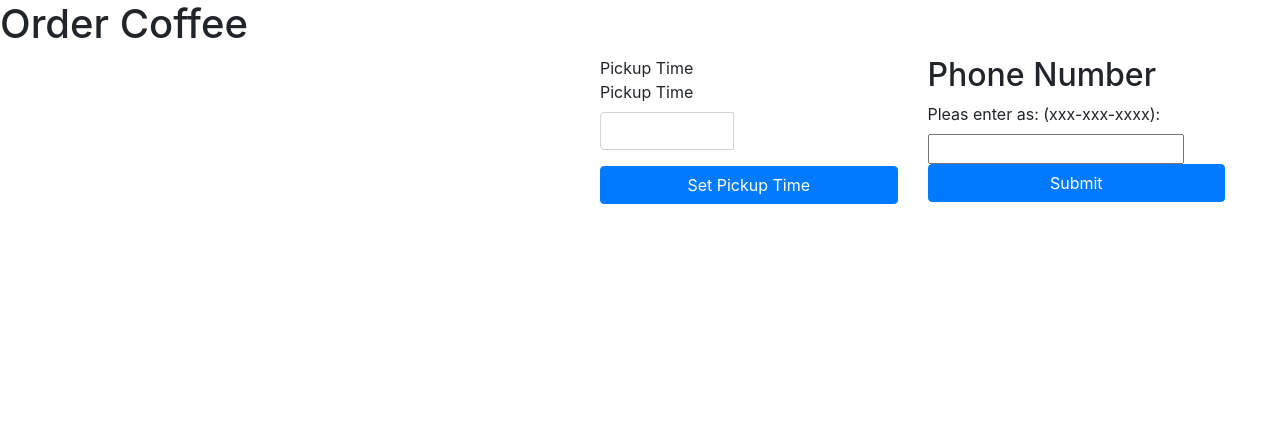
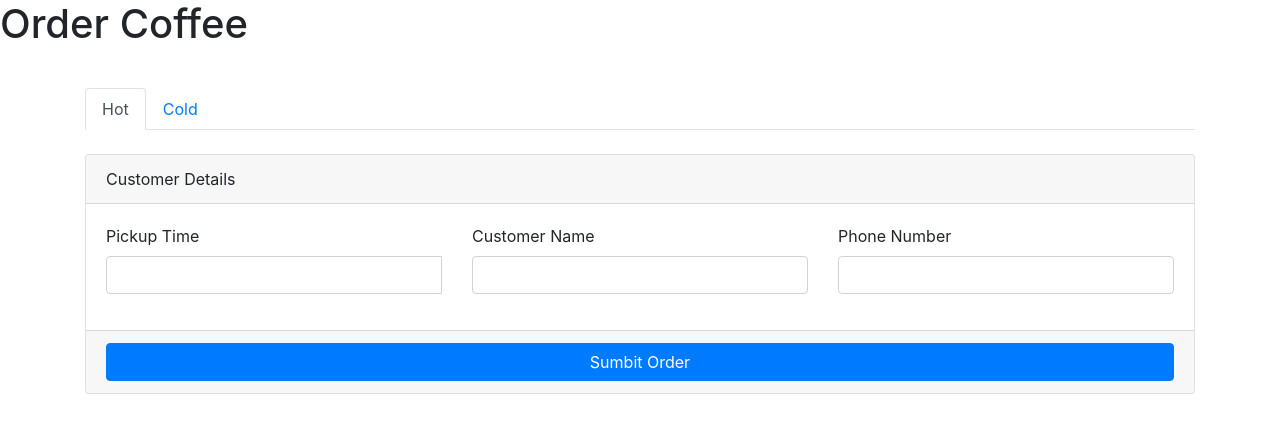
Before and after one commit to captainkev20/marthas_brew, a CodeIgniter app: page /marthas_brew/orders in a window 1280 px wide. Shown: the part 56-489 px from the top of the page. Run offline with CodeIgniter, Linux system fonts and the light colour scheme; data that the repository does not hold is empty; some libraries are stand-ins or nearby versions.

Commit message:
Modified main index.php page layout to display beverages based on hot/cold. Changes w/Trent

```diff
--- a/application/views/orders/index.php
+++ b/application/views/orders/index.php
@@ -24,67 +24,106 @@
             });
         </script>
     </head>
-
-
-
     <body>
+        <div class="container">
+            <form method="post" action="/marthas_brew/orders/submit">
+            <ul class="nav nav-tabs" role="tablist">
+                <li class="nav-item">
+                    <a class="nav-link active" id="hot-tab" data-toggle="tab" href="#hot" role="tab" aria-controls="hot" aria-selected="true">Hot</a>
+                </li>
+                <li class="nav-item">
+                    <a class="nav-link" id="cold-tab" data-toggle="tab" href="#cold" role="tab" aria-controls="Cold" aria-selected="false">Cold</a>
+                </li>
+            </ul>
+            <div class="tab-content">
+                <div class="tab-pane fade show active" id="hot" role="tabpanel" aria-labelledby="hot-tab">
                     <div class="row">
-        <div class="column">
-
-            <div class="container" style="width:600px;">
-                <?php foreach($orders as $order_item):?>
+                        <?php foreach($hot_items as $item):?>
                             <div class="col-md-4">
-                        <div class="card" style="width: 18rem;">
-                            <img class="card-img-top" src="http://localhost:8888/marthas_brew/assets/images/items/<?php echo $order_item['picture']; ?>"
-                                 height="180" width="90" class="img-responsive">
+                                <div class="card">
+                                    <img class="card-img-top"
+                                         src="/marthas_brew/assets/images/items/<?php echo $item['picture']; ?>"
+                                         class="img-responsive">
+                                    <div class="card-header">
+                                        <h3 class="card-title"><?php echo $item['name']; ?></h3>
+                                    </div>
                                     <div class="card-body">
-                                <h5 class="card-title"><?php echo $order_item['name']; ?></h5>
-                                <p class="card-price"><?php echo $order_item['cost']; ?></p>
-                                <p style="text-align:center;color:#04B745;">
-                                    <button type="submit" class="btn btn-primary">Add To Cart</button>
+                                        <p class="card-price"><?php echo $item['cost']; ?></p>
+                                    </div>
+                                    <div class="card-footer">
+                                        <div class="checkbox">
+                                            <label>
+                                                <input type="checkbox" value="<?php echo $item['id']; ?>" name="items[]"> Add to cart
+                                            </label>
                                         </div>
                                     </div>
-                        <br>
+                                </div>
                             </div>
                         <?php endforeach;?>
                     </div>
                 </div>
-
-
-        <div class="col-md-3 col-md-offset-3">
-            <div class="panel panel-primary">
-                <div class="panel-heading">Pickup Time</div>
-                <div class="panel-body">
+                <div class="tab-pane fade" id="cold" role="tabpanel" aria-labelledby="cold-tab">
                     <div class="row">
-                        <div class='col-md-6'>
+                        <?php foreach($cold_items as $item):?>
+                            <div class="col-md-4">
+                                <div class="card">
+                                    <img class="card-img-top"
+                                         src="/marthas_brew/assets/images/items/<?php echo $item['picture']; ?>"
+                                         class="img-responsive">
+                                    <div class="card-header">
+                                        <h3 class="card-title"><?php echo $item['name']; ?></h3>
+                                    </div>
+                                    <div class="card-body">
+                                        <p class="card-price"><?php echo $item['cost']; ?></p>
+                                    </div>
+                                    <div class="card-footer">
+                                        <div class="checkbox">
+                                            <label>
+                                                <input type="checkbox" value="<?php echo $item['id']; ?>" name="items[]"> Add to cart
+                                            </label>
+                                        </div>
+                                    </div>
+                                </div>
+                            </div>
+                        <?php endforeach;?>
+                    </div>
+                </div>
+            </div>
+                    <div class="card card-primary mt-4">
+                        <div class="card-header">Customer Details</div>
+                        <div class="card-body">
+                            <div class="row">
+                                <div class='col-md-4'>
                                     <div class="form-group">
-                                <label class="control-label">Pickup Time</label>
+                                        <label class="control-label" for="pickup_time">Pickup Time</label>
                                         <div class='input-group date' id='datetimepicker1'>
-                                    <input type='text' class="form-control" />
+                                            <input id="pickup_time" name="pickup_time" type='text' class="form-control" />
                                             <span class="input-group-addon">
                                                 <span class="glyphicon glyphicon-calendar"></span>
                                             </span>
                                         </div>
                                     </div>
                                 </div>
+                                <div class="col-md-4">
+                                    <div class="form-group">
+                                        <label class="control-label" for="customer_name">Customer Name</label><br/>
+                                        <input id="customer_name" class="form-control" name="customer_name" type="text" required>
                                     </div>
-                    <input type="submit" class="btn btn-primary" value="Set Pickup Time">
+                                </div>
+                                <div class="col-md-4">
+                                    <div class="form-group">
+                                        <label class="control-label" for="phone_number">Phone Number</label><br/>
+                                        <input id="phone_number" class="form-control" name="phone_number" type="tel" required>
                                     </div>
                                 </div>
                             </div>
-
-        <div class="col-md-3 col-md-offset-3">
-            <form>
-                <h2>Phone Number</h2>
-                <label for="tel_number">Pleas enter as: (xxx-xxx-xxxx):</label><br/>
-                <input id="tel_number" type="tel" pattern=^\d{3}-\d{3}-\d{4}$" required >
-                <br>
-                <input type="submit" class="btn btn-primary" value="Submit">
+                        </div>
+                        <div class="card-footer">
+                            <input type="submit" class="btn btn-primary" value="Sumbit Order">
+                        </div>
+                    </div>
+        </div>
     </form>
-        </div>
-        <!--Close row-->
-    </div>
-
     </body>
 
 </html>
```
Lines whose indentation alone changed are shown as unchanged.
